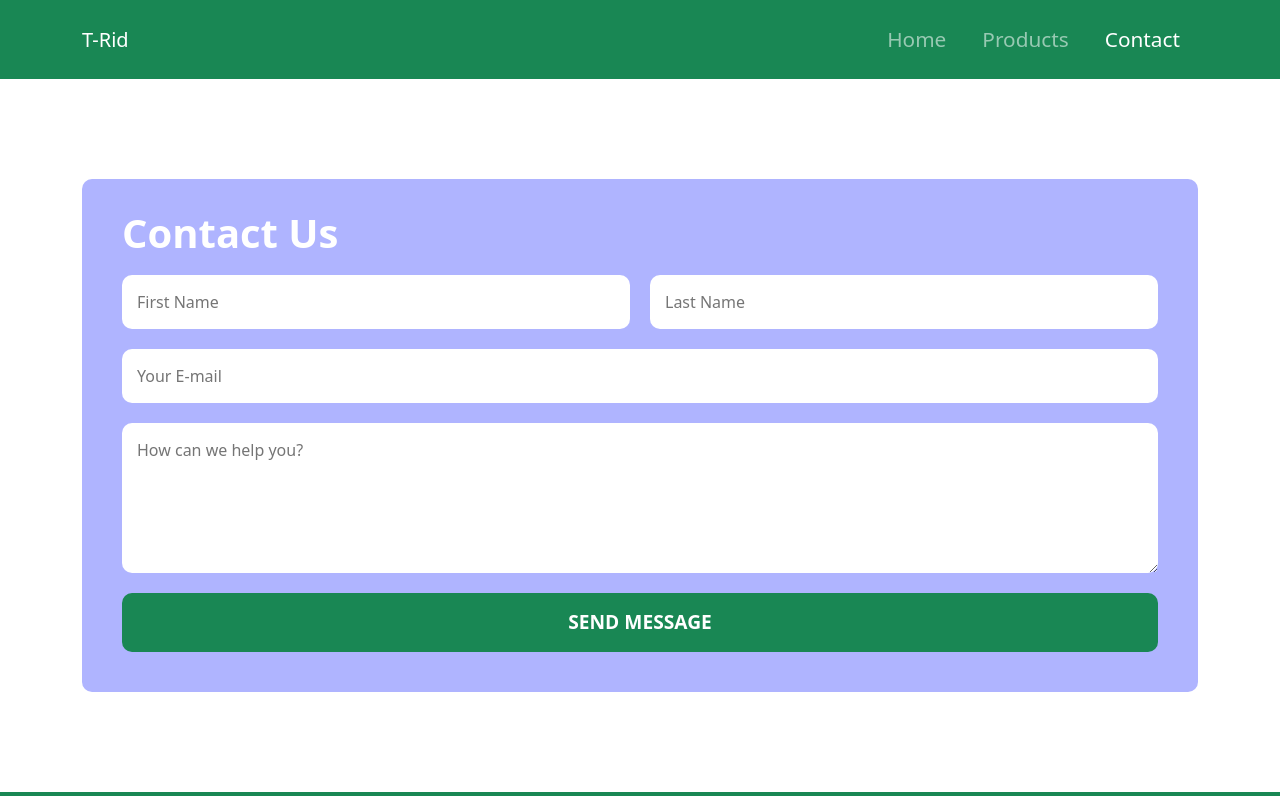
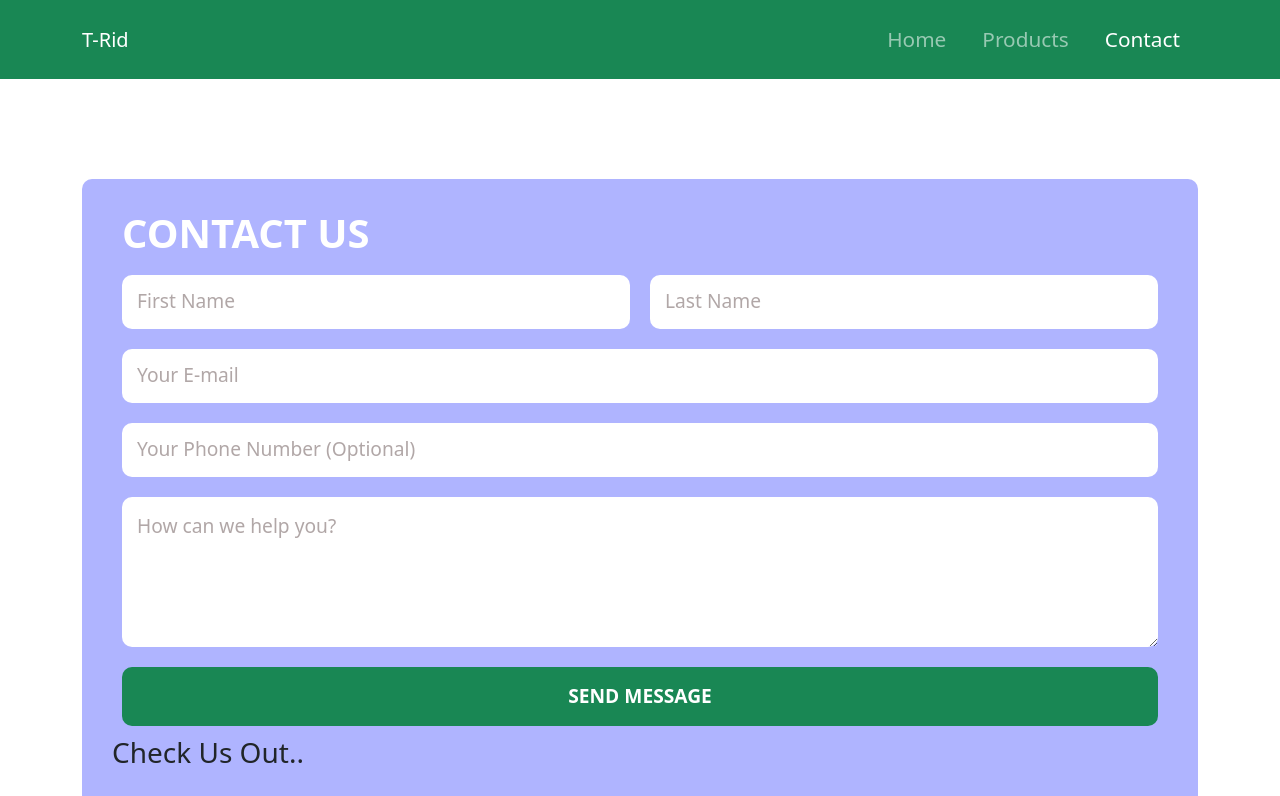
Before and after one commit to Amrindra/Bannard-Project, a React (Create React App) app: page /contact in a window 1280 px wide. Shown: the top 796 px of the page. Built offline with nearby package versions, Linux system fonts and the light colour scheme; the HTML template or start-up script is replaced by a standard one.

Commit message:
installed react icons

```diff
--- a/package.json
+++ b/package.json
@@ -12,6 +12,7 @@
     "react": "18.0.0",
     "react-bootstrap": "2.5.0",
     "react-dom": "18.0.0",
+    "react-icons": "4.4.0",
     "react-router-bootstrap": "0.26.2",
     "react-router-dom": "6.3.0",
     "react-scripts": "4.0.0"
--- a/src/components/contact/Contact.css
+++ b/src/components/contact/Contact.css
@@ -16,6 +16,7 @@
   margin-left: 10px;
   color: white;
   font-weight: bold;
+  text-transform: uppercase;
 }
 
 .contact input,
@@ -29,7 +30,8 @@
 
 .contact input::placeholder,
 .contact textarea::placeholder {
-  font-weight: 500;
+  font-size: 1.2rem;
+  color: rgb(177, 167, 167);
 }
 
 .input_name_section {
--- a/src/components/contact/Contact.jsx
+++ b/src/components/contact/Contact.jsx
@@ -21,20 +21,38 @@ const Contact = () => {
                 id="lastName"
                 name="lastName"
                 placeholder="Last Name"
+                required
               />
             </div>
             <div className="input_email_message_section">
-              <input type="email" id="email" placeholder="Your E-mail" />
+              <input
+                type="email"
+                id="email"
+                name="email"
+                placeholder="Your E-mail"
+                required
+              />
+              <input
+                type="tel"
+                id="phoneNumber"
+                name="phoneNumber"
+                placeholder="Your Phone Number (Optional)"
+              />
               <textarea
                 name="message"
                 id="message"
                 cols="10"
                 rows="5"
                 placeholder="How can we help you?"
+                required
               ></textarea>
               <button className="input_button">Send Message</button>
             </div>
           </form>
+
+          <div className="contact_social_media">
+            <h3>Check Us Out..</h3>
+          </div>
         </div>
       </div>
     </Container>
```
